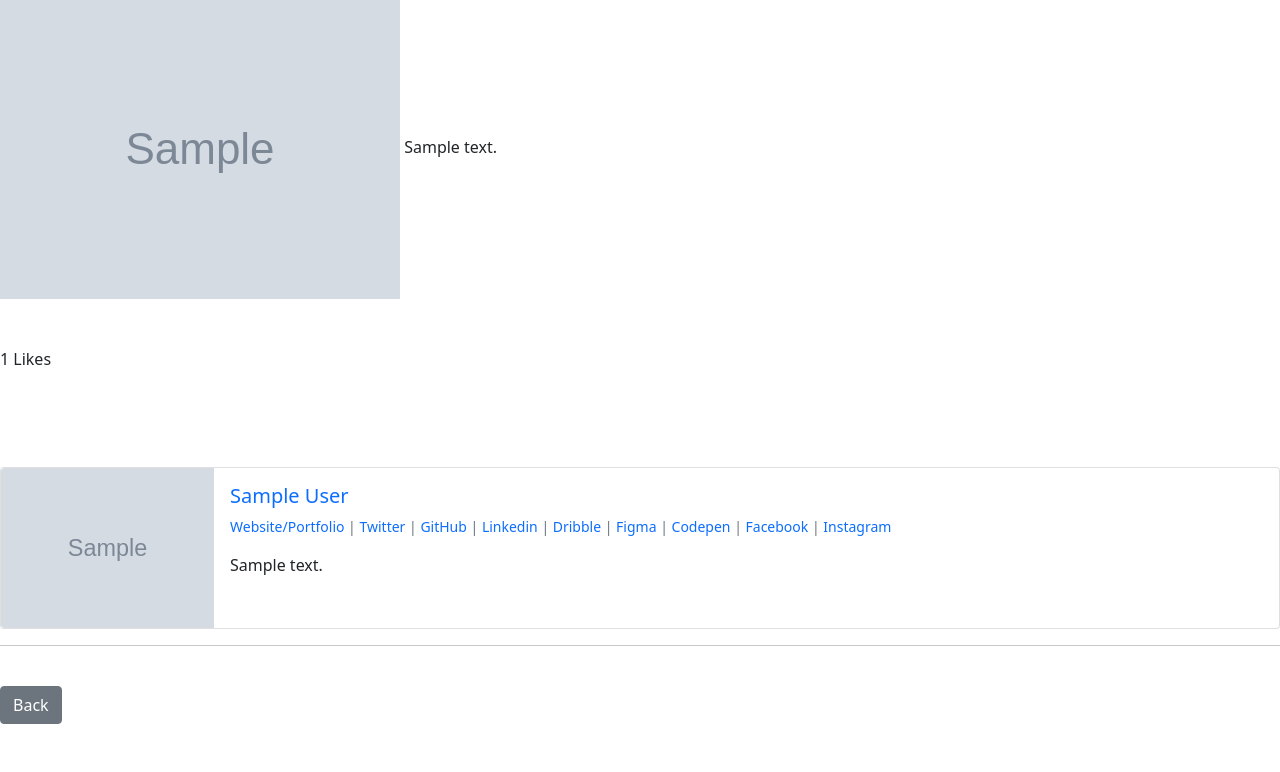
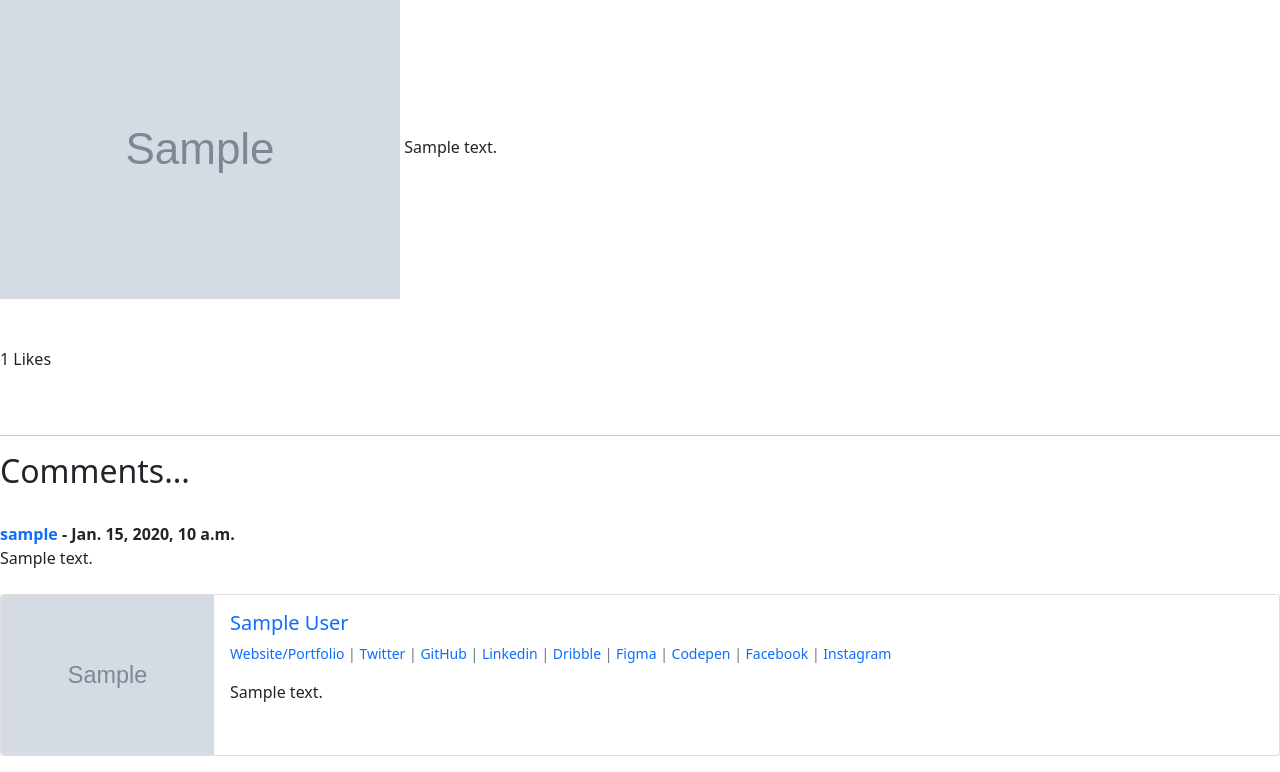
Before and after one commit to chryz-hub/Chryz-Hub-Blogs, a Django app: page /1/ in a window 1280 px wide. Shown: the part 586-1358 px from the top of the page. Before the commit the page ends 1310 px from the top, so only its background shows below. Run offline with Django 3.2, Linux system fonts and the light colour scheme; tables that the repository leaves empty hold one stand-in row (values such as "Sample post"); grey boxes marked "Sample" are stand-in pictures; some libraries are stand-ins or nearby versions.

Commit message:
comment system

```diff
--- a/chryzhub_blogs/blog_app/admin.py
+++ b/chryzhub_blogs/blog_app/admin.py
@@ -1,7 +1,8 @@
 from django.contrib import admin
-from .models import Post, Category, UserProfile
+from .models import Post, Category, UserProfile, Comment
 
 # Register your models here.
 admin.site.register(Post)
 admin.site.register(Category)
 admin.site.register(UserProfile)
+admin.site.register(Comment)
--- a/chryzhub_blogs/blog_app/models.py
+++ b/chryzhub_blogs/blog_app/models.py
@@ -61,3 +61,12 @@ class Post(models.Model):
 
     def get_absolute_url(self,*args,**kwargs):
         return reverse('blog_detail',kwargs={'pk': self.pk})
+
+class Comment(models.Model):
+    post = models.ForeignKey(Post, related_name='comments', on_delete=models.CASCADE)
+    name = models.OneToOneField(User, null=True, on_delete = models.CASCADE)
+    body = models.TextField()
+    date_added = models.DateTimeField(auto_now_add = True)
+
+    def __str__(self):
+        return '%s - %s' % (self.post.title, self.name)
--- a/chryzhub_blogs/blog_app/templates/blog_detail.html
+++ b/chryzhub_blogs/blog_app/templates/blog_detail.html
@@ -52,6 +52,18 @@
     {% endif %}
 
     <br><br>
+    <hr>
+    <h2>Comments...</h2>
+    <br>
+    {% if not post.comments.all %}
+      No comments yet, be the first to <a href="#">add.</a>
+    {% else %}
+      {% for comment in post.comments.all %}
+        <strong><a href="{% url 'show_profile_page' post.author.userprofile.id %}">{{ comment.name }}</a> - {{ comment.date_added }}</strong>
+        <br>
+        {{ comment.body }}
+      {% endfor %}
+    {% endif %}
     <br><br>
 <div class="card mb-3">
   <div class="row g-0">
@@ -105,8 +117,5 @@
   </div>
 </div>
 
-    <hr>
-    <br>
-    <a href="{% url 'blog_list'%}" class="btn btn-secondary">Back</a>
 
 {% endblock %}
```
Also changed, not shown: chryzhub_blogs/media/images/profile_pics/20210418_123123_2_Zb1tDia.jpg (added).
